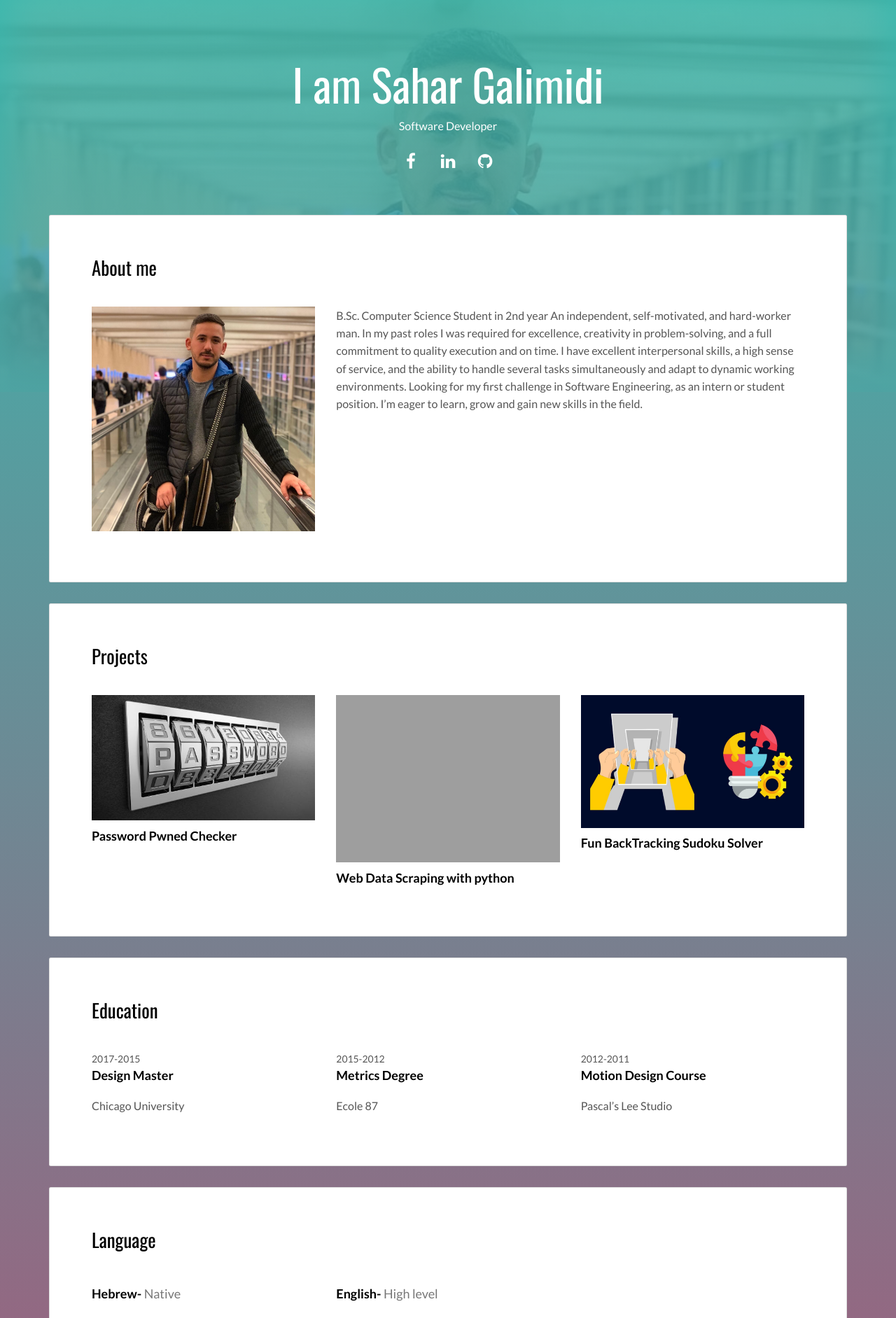
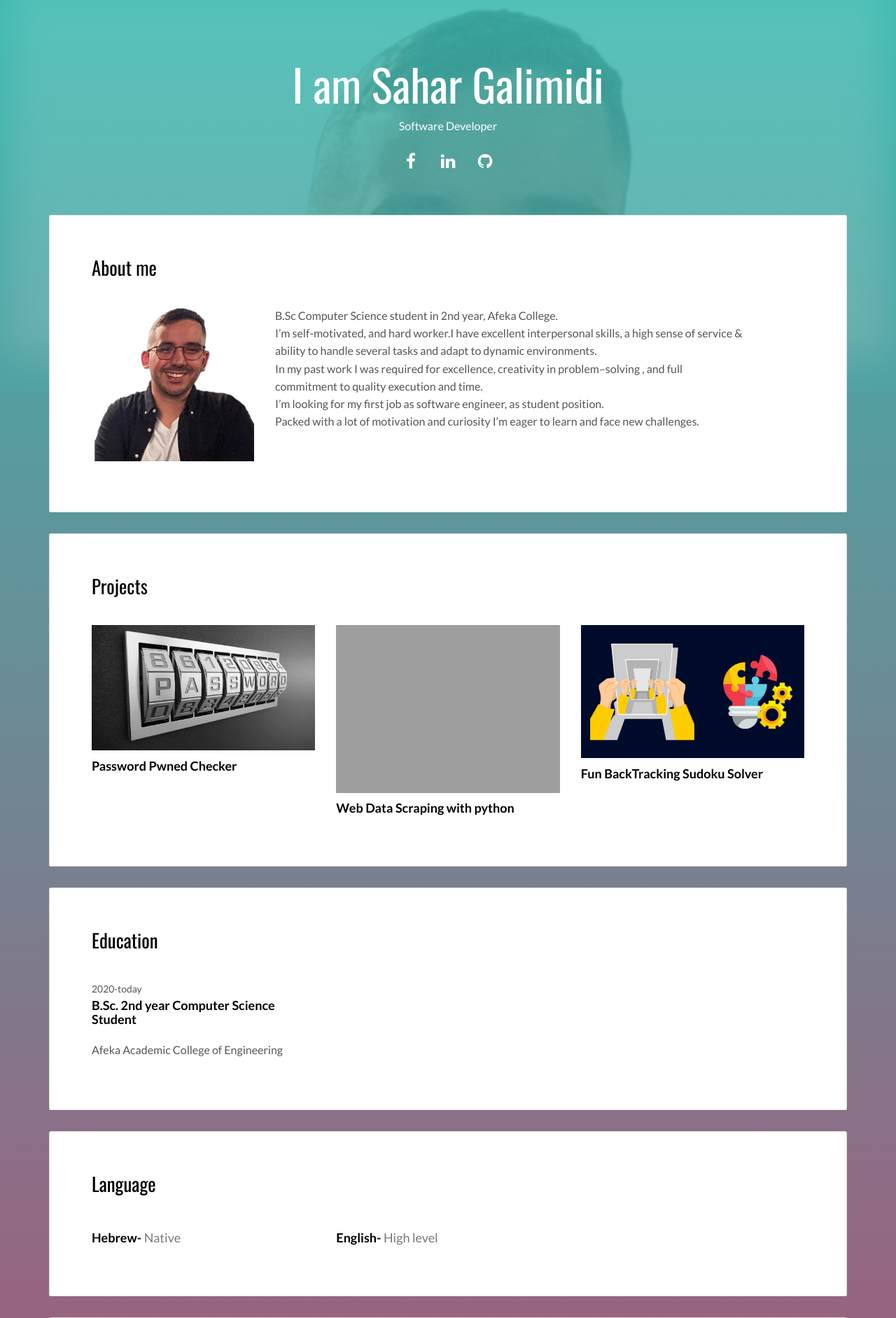
Before and after one commit to SaharGalimidi/Portfo, a Flask app: template templates/thankyou.html in a window 1280 px wide. Shown: the top 1883 px of the page at 70% size. Run offline with Flask 2, Linux system fonts and the light colour scheme; the template is opened without the code that fills it, so the values that code supplies are empty; grey boxes are pictures that could not be loaded.

Commit message:
profolio web site

```diff
--- a/templates/thankyou.html
+++ b/templates/thankyou.html
@@ -55,15 +55,16 @@
           <div class="card-block">
             <h2>About me</h2>
             <div class="row">
-              <div class="col-md-4">
+              <div class="col-md-3">
                 <p><img src="./static/assets/images/img-01.jpg" class="img-responsive" alt=""></p>
               </div>
               <div class="col-md-8">
-
-              <p>B.Sc. Computer Science Student in 2nd year
-An independent, self-motivated, and hard-worker man. In my past roles I was required for excellence, creativity in problem-solving, and a full commitment to quality execution and on time. I have excellent interpersonal skills, a high sense of service, and the ability to handle several tasks simultaneously and adapt to dynamic working environments. Looking for my first challenge in Software Engineering, as an intern or student position. I’m eager to learn, grow and gain new skills in the field.
-</p>
-
+                    <p>B.Sc Computer Science student in 2nd year, Afeka College.<br>
+                    I’m self-motivated, and hard worker.I have excellent interpersonal skills, a high sense of service & ability to handle several tasks and adapt to dynamic environments.<br>
+                    In my past work I was required for excellence, creativity in problem–solving , and full commitment to quality execution and time.<br>
+                    I’m looking for my first job as software engineer, as student position.<br>
+                    Packed with a lot of motivation and curiosity I’m eager to learn and face new challenges.<br>
+                    </p>
               </div>
             </div>
           </div>
@@ -120,25 +121,25 @@ An independent, self-motivated, and hard-worker man. In my past roles I was requ
             <div class="row">
               <div class="col-md-4">
                 <div class="education-experience">
-                  <small class="date">2017-2015</small>
-                  <h3 class="h5 date-title">Design Master</h3>
-                  <p>Chicago University</p>
+                  <small class="date">2020-today</small>
+                  <h3 class="h5 date-title">B.Sc. 2nd year Computer Science Student</h3>
+                  <p>Afeka Academic College of Engineering</p>
                 </div>
 
               </div>
               <div class="col-md-4">
-                <div class="education-experience">
-                  <small class="date">2015-2012</small>
-                  <h3 class="h5 date-title">Metrics Degree</h3>
-                  <p>Ecole 87</p>
-                </div>
+                <!--<div class="education-experience">-->
+                <!--  <small class="date">2015-2012</small>-->
+                <!--  <h3 class="h5 date-title">Metrics Degree</h3>-->
+                <!--  <p>Ecole 87</p>-->
+                <!--</div>-->
               </div>
               <div class="col-md-4">
-                <div class="education-experience">
-                  <small class="date">2012-2011</small>
-                  <h3 class="h5 date-title">Motion Design Course</h3>
-                  <p>Pascal’s Lee Studio</p>
-                </div>
+                <!--<div class="education-experience">-->
+                <!--  <small class="date">2012-2011</small>-->
+                <!--  <h3 class="h5 date-title">Motion Design Course</h3>-->
+                <!--  <p>Pascal’s Lee Studio</p>-->
+                <!--</div>-->
               </div>
             </div>
           </div>
@@ -229,7 +230,6 @@ An independent, self-motivated, and hard-worker man. In my past roles I was requ
 
         <div class="card">
           <div class="card-block">
-            <h2>Contact</h2>
             Thank you! I will get in touch with you, shortly!
           </div>
         </div>
@@ -277,7 +277,6 @@ An independent, self-motivated, and hard-worker man. In my past roles I was requ
   ga('send', 'pageview');
 </script>
 
---><script type="text/javascript" src="./static/main.bc58148c.js"></script>
-</body>
+--><script type="text/javascript" src="./static/main.bc58148c.js"></script></body>
 
 </html>
```
Also changed, not shown: templates/index.html (+20 -31 lines), static/assets/images/img-01.jpg.
